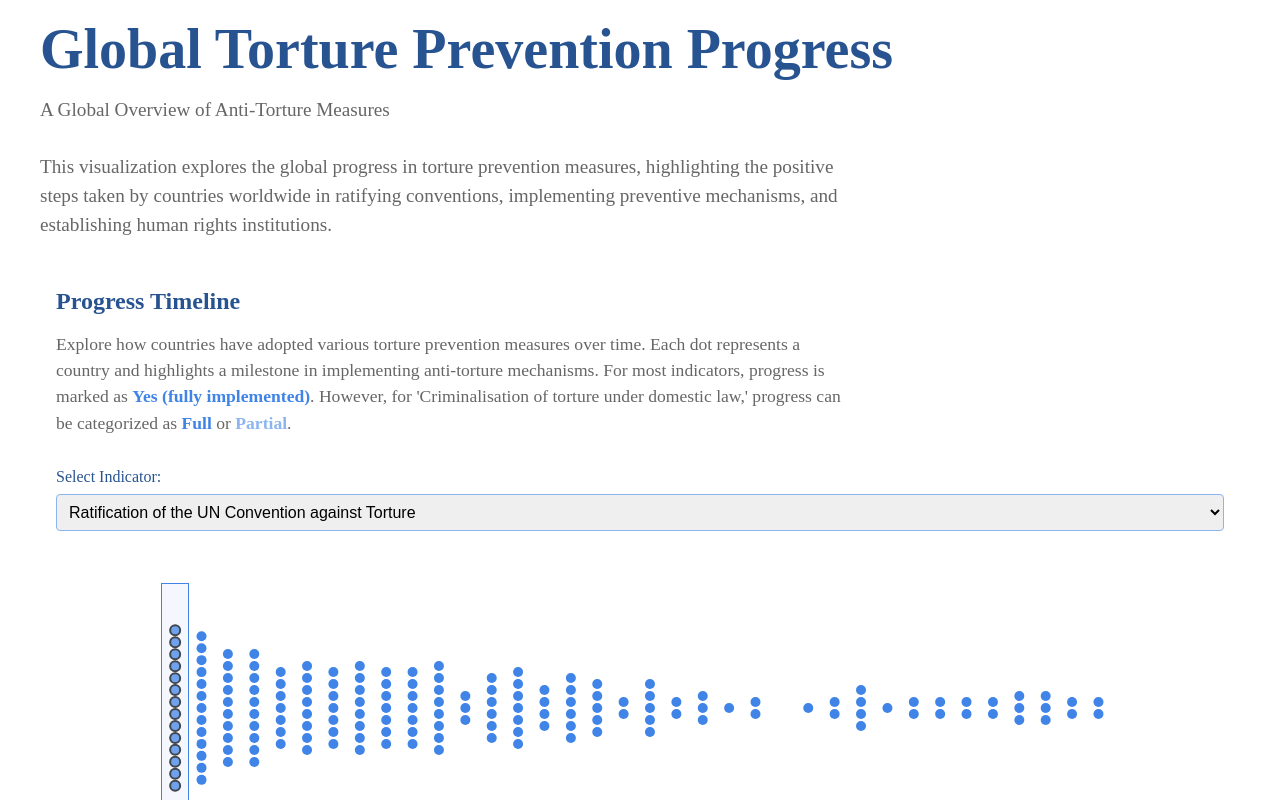
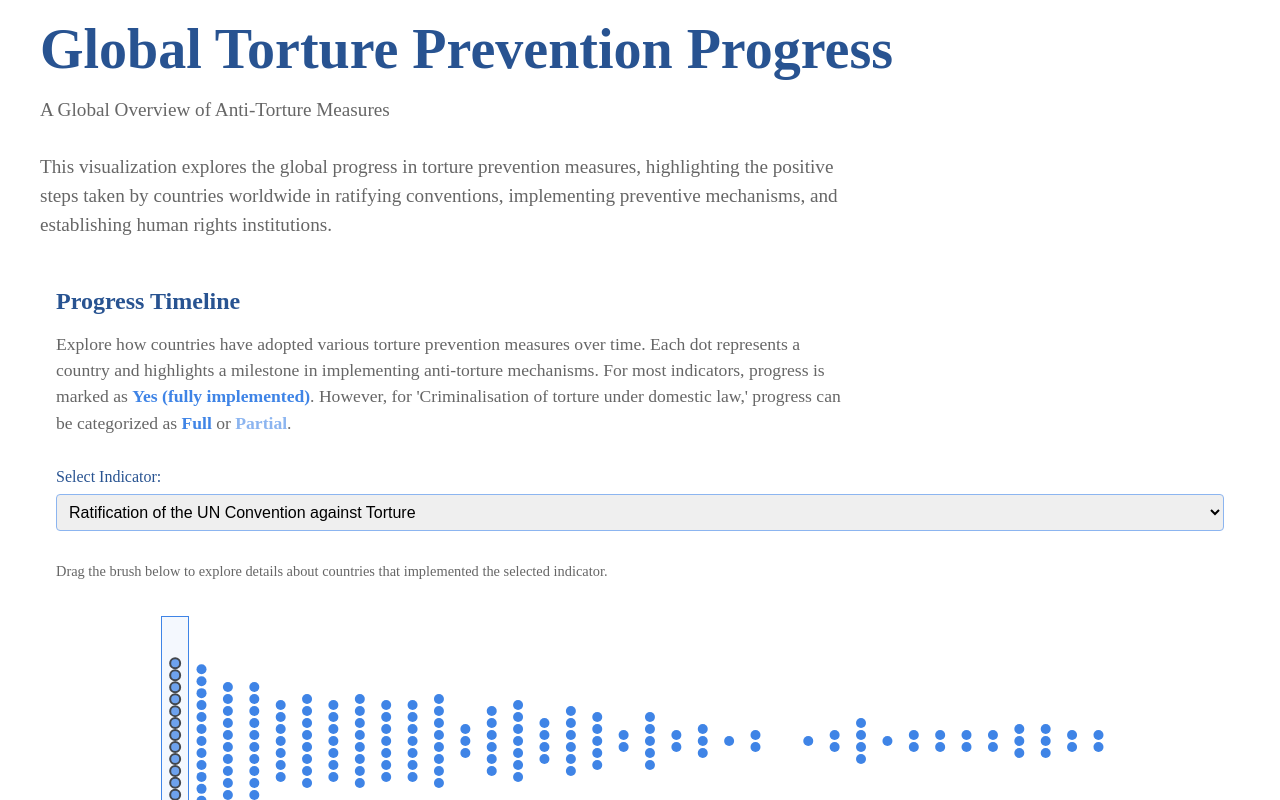
Before and after one commit to EmeritusAli/APT-torture, a Svelte app: page / in a window 1280 px wide. Shown: the top 800 px of the page. Built offline with nearby package versions, Linux system fonts and the light colour scheme.

Commit message:
add interaction note for brush in the timeline chart

```diff
--- a/src/components/Timeline/TimelineContainer.svelte
+++ b/src/components/Timeline/TimelineContainer.svelte
@@ -41,6 +41,9 @@
     </p>
 
     <IndicatorSelector on:select={handleIndicatorSelect} />
+    <p class="interaction-note">
+      Drag the brush below to explore details about countries that implemented the selected indicator.
+    </p>
 
     {#if selectedIndicator}
       <div class="beeswarm-container">
@@ -101,4 +104,11 @@
       color: var(--color-primary-light);
       font-weight: bold;
     }
+
+    .interaction-note {
+      font-size: 0.9rem;
+      color: #666;
+      margin-bottom: 1rem;
+
+    }
   </style>
```
